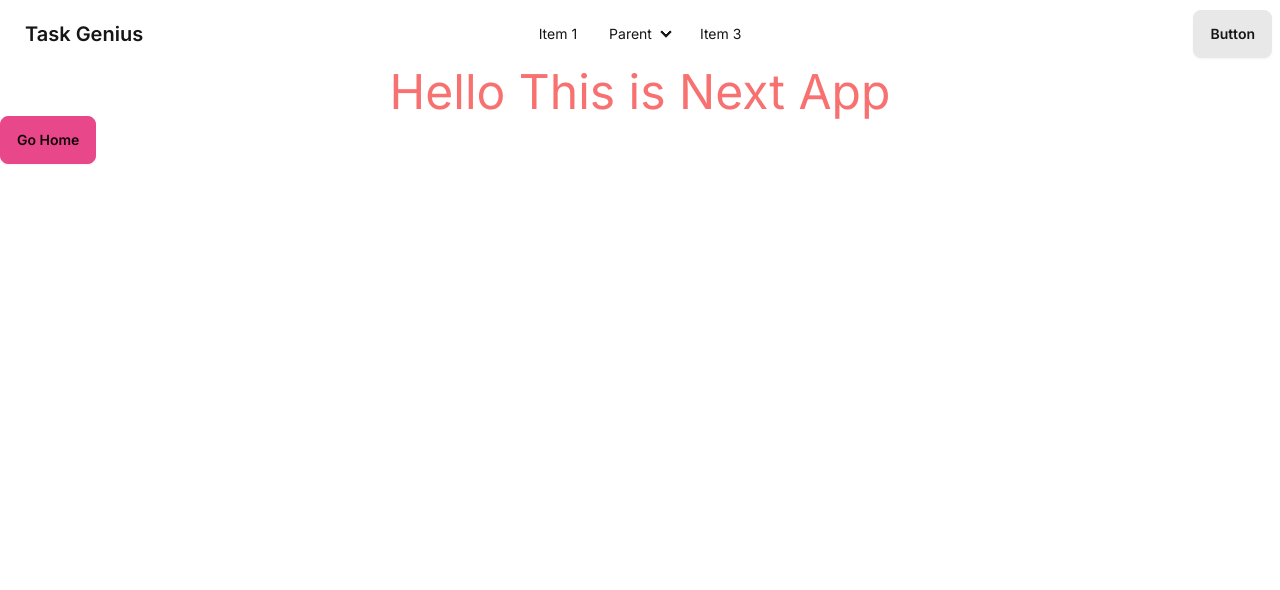
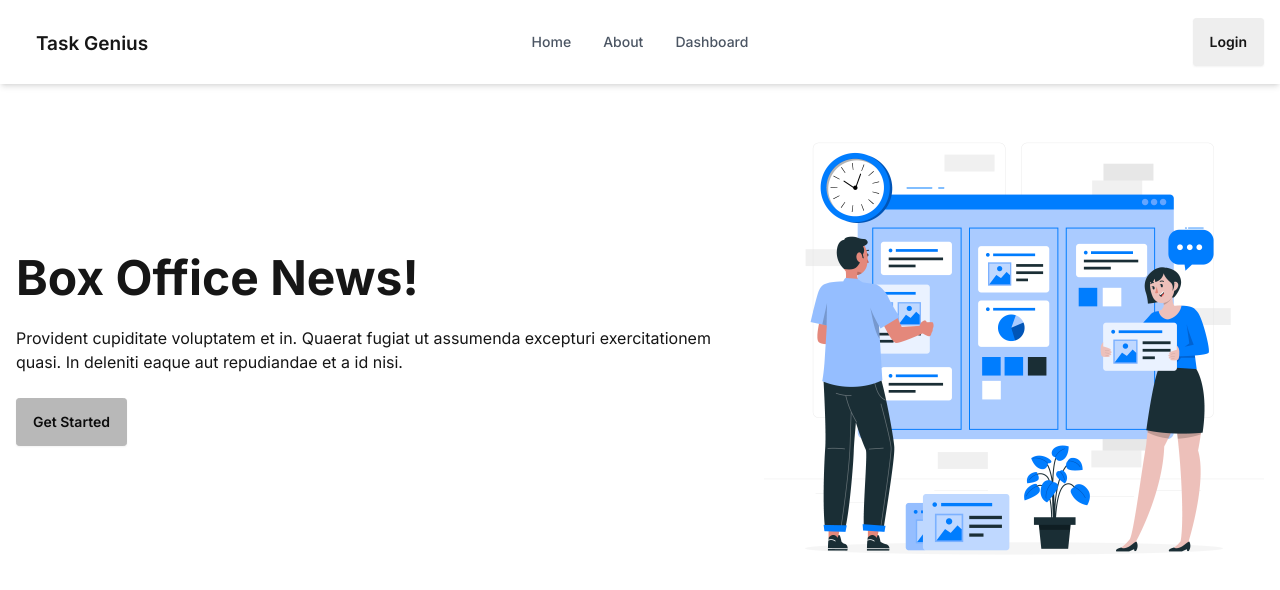
Before and after one commit to Alamin-22/Task-Genius, a Next.js app: page / in a window 1280 px wide. Shown: the top 590 px of the page. Built offline with nearby package versions, Linux system fonts and the light colour scheme.

Commit message:
creating home page

```diff
--- a/src/app/layout.js
+++ b/src/app/layout.js
@@ -11,10 +11,12 @@ export const metadata = {
 
 export default function RootLayout({ children }) {
   return (
-    <html lang="en" data-theme="cmyk">
+    <html lang="en" data-theme="wireframe">
       <body className={inter.className}>
         <Navbar />
-        {children}
+        <div className="max-w-7xl w-full mx-auto">
+          {children}
+        </div>
       </body>
     </html>
   );
--- a/src/app/page.js
+++ b/src/app/page.js
@@ -1,9 +1,24 @@
+import Image from 'next/image';
+import TaskManage from "@/assets/Image/TaskMange.jpg"
 
 export default function Home() {
   return (
     <div>
-      <h2 className="text-5xl text-center text-red-400">Hello This is Next App</h2>
-      <button className="btn btn-secondary">Go Home</button>
+      <div className="hero ">
+        <div className="hero-content flex-col lg:flex-row-reverse">
+          <Image
+            src={TaskManage}
+            width={500}
+            height={500}
+            alt="Picture of the author"
+          />
+          <div>
+            <h1 className="text-5xl font-bold">Box Office News!</h1>
+            <p className="py-6">Provident cupiditate voluptatem et in. Quaerat fugiat ut assumenda excepturi exercitationem quasi. In deleniti eaque aut repudiandae et a id nisi.</p>
+            <button className="btn btn-primary">Get Started</button>
+          </div>
+        </div>
+      </div>
     </div>
   );
 }
--- a/src/components/Navbar/Navbar.jsx
+++ b/src/components/Navbar/Navbar.jsx
@@ -6,51 +6,36 @@ const Navbar = () => {
 
 
     const links = <>
-        <li><Link href={"/"}> Home </Link></li>
-        <li><Link href={"/about"}> About </Link></li>
-        <li><Link href={"/about"}> Dashboard </Link></li>
+        <li className='font-medium text-gray-600'><Link href={"/"}> Home </Link></li>
+        <li className='font-medium text-gray-600'><Link href={"/about"}> About </Link></li>
+        <li className='font-medium text-gray-600' ><Link href={"/about"}> Dashboard </Link></li>
     </>
 
 
     return (
         <div>
-            <div className="navbar bg-base-100">
+            <div className="navbar  shadow-md ">
+                <div className='navbar  w-full max-w-7xl mx-auto '>
                     <div className="navbar-start">
                         <div className="dropdown">
                             <div tabIndex={0} role="button" className="btn btn-ghost lg:hidden">
                                 <svg xmlns="http://www.w3.org/2000/svg" className="h-5 w-5" fill="none" viewBox="0 0 24 24" stroke="currentColor"><path strokeLinecap="round" strokeLinejoin="round" strokeWidth="2" d="M4 6h16M4 12h8m-8 6h16" /></svg>
                             </div>
-                        <ul tabIndex={0} className="menu menu-sm dropdown-content mt-3 z-[1] p-2 shadow bg-base-100 rounded-box w-52">
-                            <li><a>Item 1</a></li>
-                            <li>
-                                <a>Parent</a>
-                                <ul className="p-2">
-                                    <li><a>Submenu 1</a></li>
-                                    <li><a>Submenu 2</a></li>
-                                </ul>
-                            </li>
-                            <li><a>Item 3</a></li>
+                            <ul tabIndex={0} className="menu menu-sm dropdown-content mt-3 z-[1] p-2 shadow bg-base-100 rounded-box w-52  ">
+                                {links}
                             </ul>
                         </div>
-                    <a className="btn btn-ghost text-xl">Task Genius</a>
+                        <p className="hidden md:block btn btn-ghost text-xl pt-2.5 ">Task Genius</p>
                     </div>
+                    <p className="block md:hidden btn btn-ghost text-xl pt-2.5 ">Task Genius</p>
                     <div className="navbar-center hidden lg:flex">
                         <ul className="menu menu-horizontal px-1">
-                        <li><a>Item 1</a></li>
-                        <li>
-                            <details>
-                                <summary>Parent</summary>
-                                <ul className="p-2">
-                                    <li><a>Submenu 1</a></li>
-                                    <li><a>Submenu 2</a></li>
-                                </ul>
-                            </details>
-                        </li>
-                        <li><a>Item 3</a></li>
+                            {links}
                         </ul>
                     </div>
                     <div className="navbar-end">
-                    <a className="btn">Button</a>
+                        <a className="btn">Login </a>
+                    </div>
                 </div>
             </div>
         </div>
```
Also changed, not shown: src/assets/Image/TaskMange.jpg (added). Lines whose indentation alone changed are shown as unchanged.
